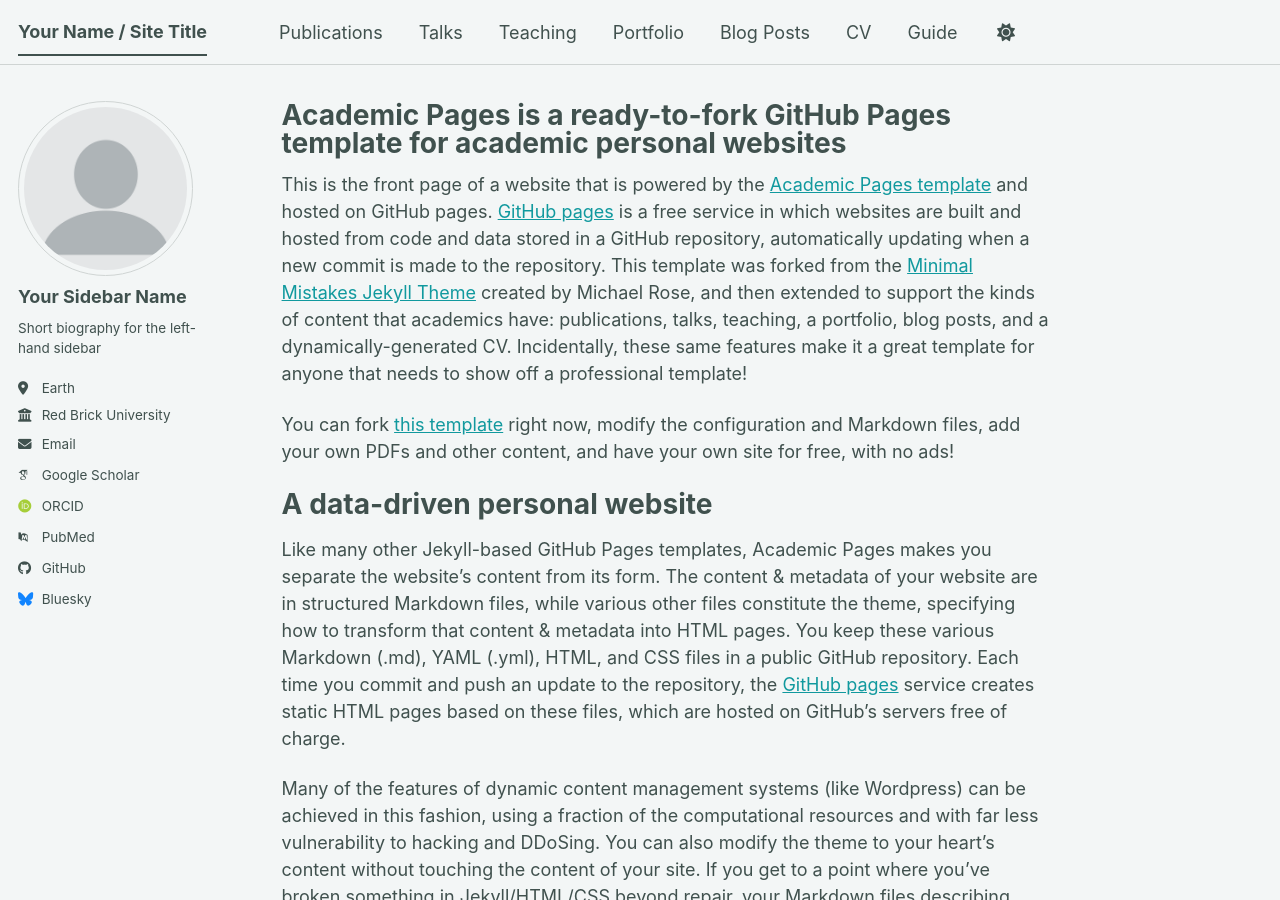
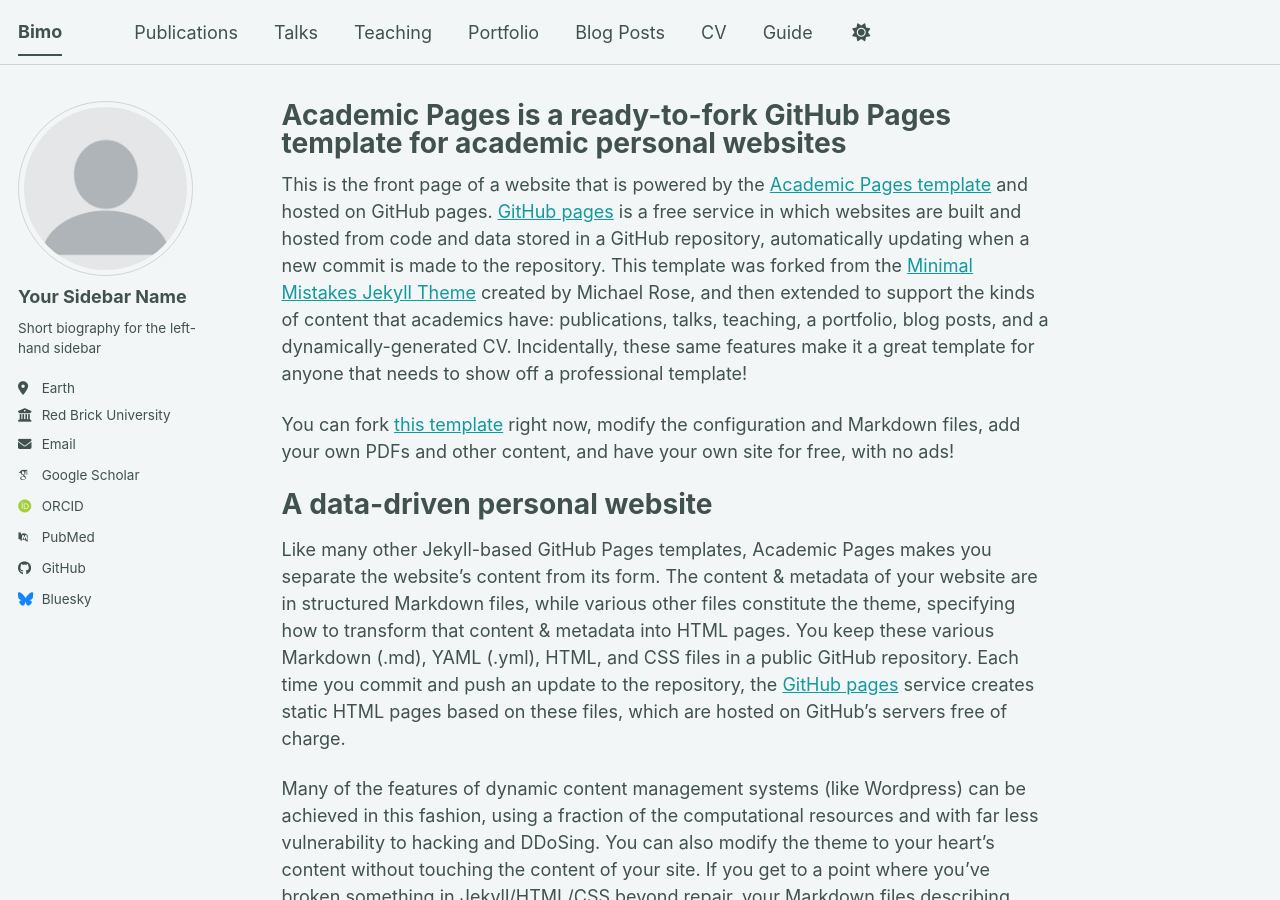
Before and after one commit to bimawidyantoro/profile, a Jekyll site: the page built from _pages/about.md, in a window 1280 px wide and 900 px high. Built offline with Jekyll 4.4.1, drawn with Linux system fonts in a browser that asks for light colours; some web fonts are replaced; a script bundle is joined from its source files by our own code; library files that are not in the unit come from our copies.

Commit message:
Update _config.yml

```diff
--- a/_config.yml
+++ b/_config.yml
@@ -9,7 +9,7 @@
 # Basic Site Settings
 locale                   : "en-US"
 site_theme               : "mint" # The available themes options are "default", "air", "sunrise", "mint", "dirt" and "contrast"
-title                    : "Your Name / Site Title"
+title                    : "Bimo"
 title_separator          : "-"
 name                     : &name "Your Name"
 description              : &description "Your Name's academic portfolio"   # Update this with a general description of your site, this is the default if not overridden by a page
```
